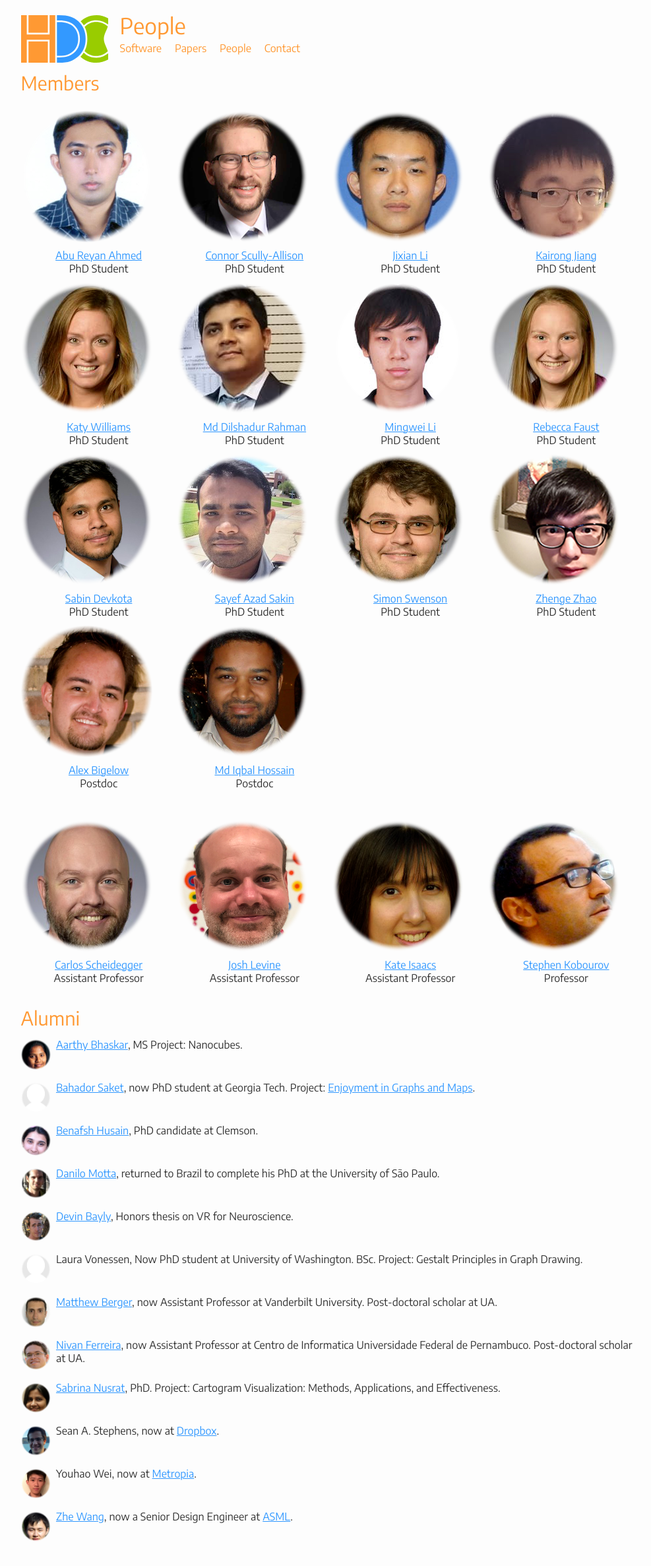
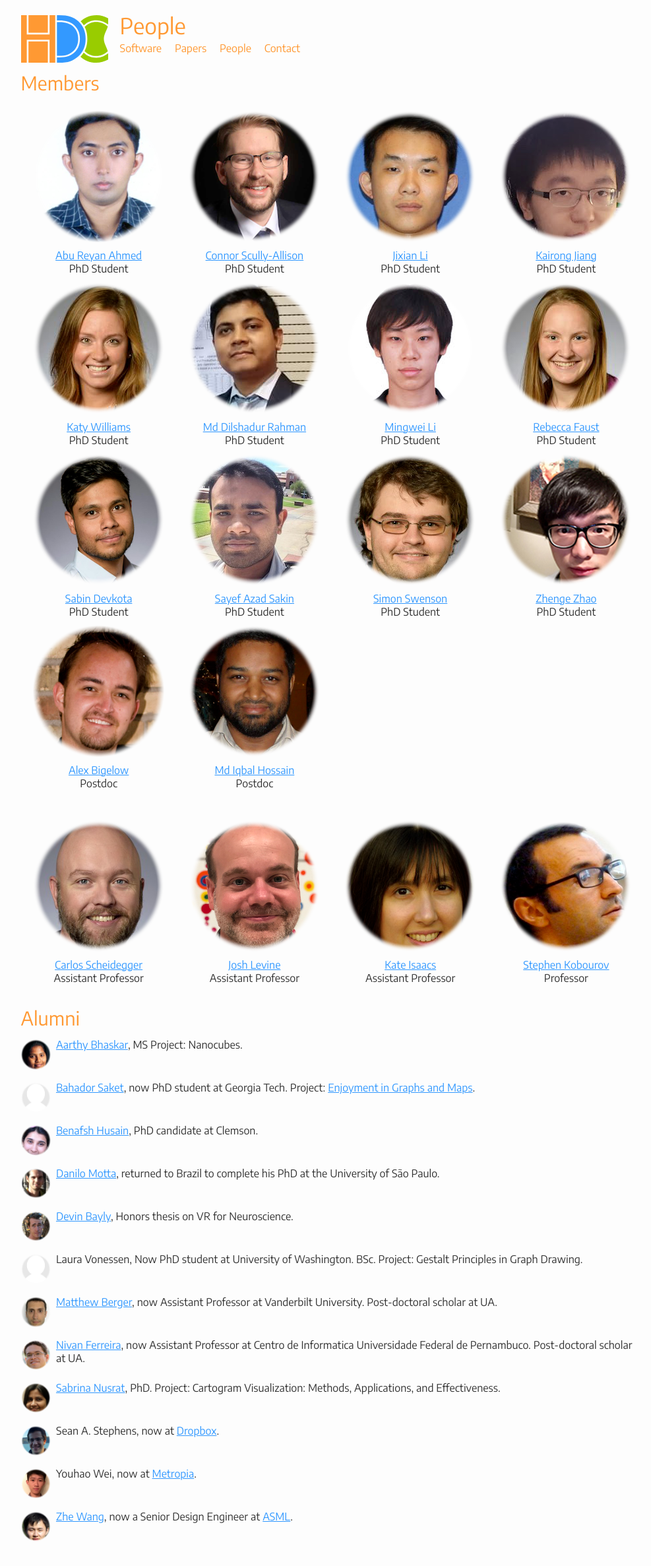
Before and after one commit to hdc-arizona/hdc-arizona.github.io, a Jekyll site: the page built from people.md, in a window 1280 px wide. Shown: the whole page at 66% size, without its empty margins (136-1123 px from the left). Built offline with Jekyll 4.4.1, drawn with Linux system fonts in a browser that asks for light colours.

Commit message:
Fixing text centering in people.md

```diff
--- a/people.md
+++ b/people.md
@@ -11,6 +11,7 @@
 <style>
   table.four-columns td {
     width: 25%;
+    text-align: center;
   }
 </style>
 
@@ -20,9 +21,7 @@
 {% assign students = site.students | sort:'name' | sort_by_index: 'role', student_order %}
 
 {% tablerow member in students cols:4 %}
-  <img src="{{ member.photo | replace: "headshots","headcircs" | default: 'headcircs/placeholder.png' }}" alt="{{ member.name }}" style="padding-right:0.75em">
-  <br>
-  <div style="text-align:center;">
+  <img src="{{ member.photo | replace: "headshots","headcircs" | default: 'headcircs/placeholder.png' }}" alt="{{ member.name }}"><br>
   {% if member.website %}
     <a href="{{ member.website }}">{{ member.name }}</a>
   {% else %}
@@ -30,7 +29,6 @@
   {% endif %}
   <br>
   {{ member.role }}
-  </div>
 {% endtablerow %}
 </table>
 
@@ -40,8 +38,7 @@
 {% assign faculty_order = 'Assistant Professor|Professor' | split: '|' %}
 {% assign faculty = site.faculty | sort:'name' | sort_by_index: 'role', faculty_order %}
 {% tablerow member in faculty cols:4 %}
-  <img src="{{ member.photo | replace: "headshots","headcircs" | default: 'headcircs/placeholder.png' }}" alt="{{ member.name }}" style="padding-right:0.75em"><br>
-  <div style="text-align:center;">
+  <img src="{{ member.photo | replace: "headshots","headcircs" | default: 'headcircs/placeholder.png' }}" alt="{{ member.name }}"><br>
   {% if member.website %}
     <a href="{{ member.website }}">{{ member.name }}</a>
   {% else %}
@@ -49,7 +46,6 @@
   {% endif %}
   <br>
   {{ member.role }}
-  </div>
 {% endtablerow %}
 </table>
 <br>
```
